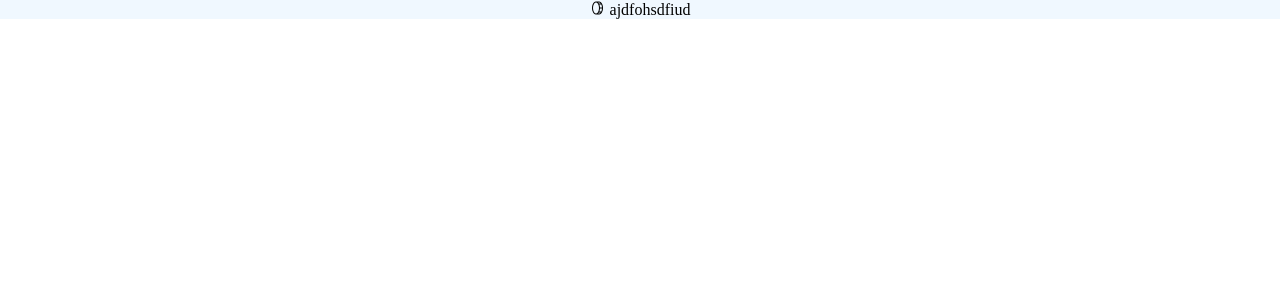
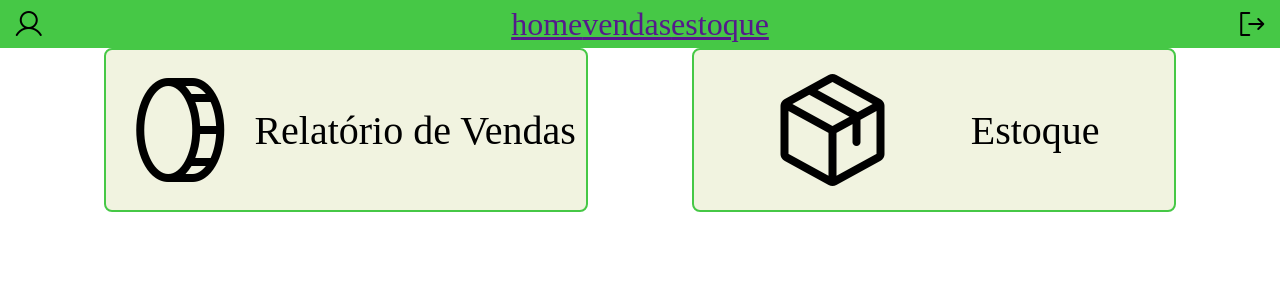
Before and after one commit to AlanzitoCoding/Projeto-JPS, an Angular app: page /home in a window 1280 px wide. Shown: the top 300 px of the page. Built offline with nearby package versions, Linux system fonts and the light colour scheme.

Commit message:
Patch Notes feat: card terminado e com rota implementada feat: começo do header

```diff
--- a/src/app/app.routes.ts
+++ b/src/app/app.routes.ts
@@ -7,5 +7,5 @@ import { HomeComponent } from './pages/home/home.component';
 export const routes: Routes = [
     { path: "login", component: LoginComponent },
     { path: "home", component: HomeComponent },
-    { path: "", redirectTo: "login", pathMatch: "full" }
+    { path: "", redirectTo: "home", pathMatch: "full" }
 ];
--- a/src/app/pages/home/home.component.css
+++ b/src/app/pages/home/home.component.css
@@ -1 +1,15 @@
 /* Louvado seja o Senhor */
+
+.card-section{
+    display: flex;
+    justify-content: space-evenly;
+}
+
+.card .ph{
+    font-size: 8rem;
+}
+
+.card-title p{
+    font-size: 2.5rem;
+    text-align: center;
+}
--- a/src/app/pages/home/home.component.html
+++ b/src/app/pages/home/home.component.html
@@ -1,8 +1,21 @@
 <!-- Louvado seja o Senhor -->
+<header>
+    <app-header/>
+</header>
+<main>
+    <section class="card-section">
+        <app-card href="/login" class="card">
+            <i class="ph ph-coin-vertical" card-img></i>
+            <div card-title class="card-title">
+                <p>Relatório de Vendas</p>
+            </div>
+        </app-card>
 
-<main>
-    <app-card>
-        <i class="ph ph-coin-vertical" card_icon></i>
-        ajdfohsdfiud
-    </app-card>
+        <app-card href="/home" class="card">
+            <i class="ph ph-package" card-img></i>
+            <div card-title class="card-title">
+               <p>Estoque</p>
+            </div>
+        </app-card>
+    </section>
 </main>
--- a/src/app/pages/home/home.component.ts
+++ b/src/app/pages/home/home.component.ts
@@ -2,10 +2,11 @@
 
 import { Component } from '@angular/core';
 import { CardComponent } from "../../shared/card/card.component";
+import { HeaderComponent } from "../../shared/header/header.component";
 
 @Component({
   selector: 'app-home',
-  imports: [CardComponent],
+  imports: [CardComponent, HeaderComponent],
   templateUrl: './home.component.html',
   styleUrl: './home.component.css'
 })
--- a/src/app/shared/card/card.component.css
+++ b/src/app/shared/card/card.component.css
@@ -3,6 +3,12 @@
 a{
     display: flex;
     justify-content: space-evenly;
-    background-color: aliceblue;
-
+    align-items: center;
+    width: 30rem;
+    height: 10rem;
+    border: 2px solid var(--tertiary-color);
+    border-radius: 8px;
+    background-color: var(--card-bg-color);
+    text-decoration: none;
+    color: var(--secondary-color);
 }
--- a/src/app/shared/card/card.component.html
+++ b/src/app/shared/card/card.component.html
@@ -1,7 +1,11 @@
 <!-- Louvado seja o Senhor -->
 
-<a>
+<a [href]="href">
     <div>
-        <ng-content/>
+        <ng-content select="[card-img]"/>
+    </div>
+
+    <div>
+        <ng-content select="[card-title]"/>
     </div>
 </a>
--- a/src/app/shared/card/card.component.ts
+++ b/src/app/shared/card/card.component.ts
@@ -1,6 +1,6 @@
 // Louvado seja o Senhor
 
-import { Component } from '@angular/core';
+import { Component, Input } from '@angular/core';
 
 @Component({
   selector: 'app-card',
@@ -9,5 +9,5 @@ import { Component } from '@angular/core';
   styleUrl: './card.component.css'
 })
 export class CardComponent {
-
+  @Input() href : string = '';
 }
--- a/src/app/shared/header/header.component.css
+++ b/src/app/shared/header/header.component.css
@@ -0,0 +1,20 @@
+/* Louvado seja o Senhor */
+
+nav{
+    display: flex;
+    background-color: var(--tertiary-color);
+    justify-content: center;
+    align-items: center;
+    height: 3rem;
+    font-size: 2rem;
+}
+
+.ph-user{
+    position: absolute;
+    left: 1%;
+}
+
+.ph-sign-out{
+    position: absolute;
+    right: 1%;
+}
--- a/src/app/shared/header/header.component.html
+++ b/src/app/shared/header/header.component.html
@@ -1 +1,13 @@
-<p>header works!</p>
+<!-- Louvado seja o Senhor -->
+
+<nav>
+    <i class="ph ph-user"></i>
+    <div>
+        <ul>
+            <a href="">home</a>
+            <a href="">vendas</a>
+            <a href="">estoque</a>
+        </ul>
+    </div>
+    <i class="ph ph-sign-out"></i>
+</nav>
--- a/src/app/shared/header/header.component.ts
+++ b/src/app/shared/header/header.component.ts
@@ -1,3 +1,5 @@
+// Louvado seja o Senhor
+
 import { Component } from '@angular/core';
 
 @Component({
--- a/src/styles.css
+++ b/src/styles.css
@@ -5,7 +5,9 @@
 :root{
     --primary-color: #fff;
     --secondary-color: #000;
-    --tertiary-color: rgb(70, 220, 70);
+    --tertiary-color: rgb(70, 200, 70);
+
+    --card-bg-color: #F1F3E0;
 }
 
 *{
```
Also changed, not shown: 1 other file (tests, documents, lock files or other folders).
